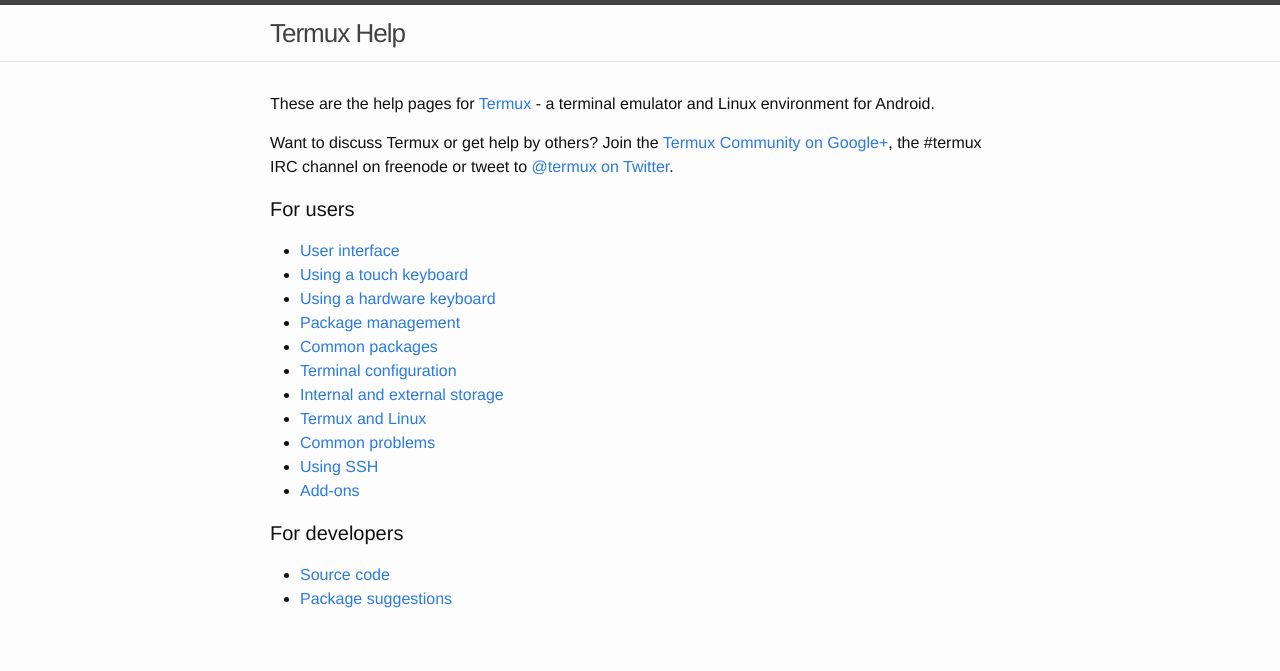
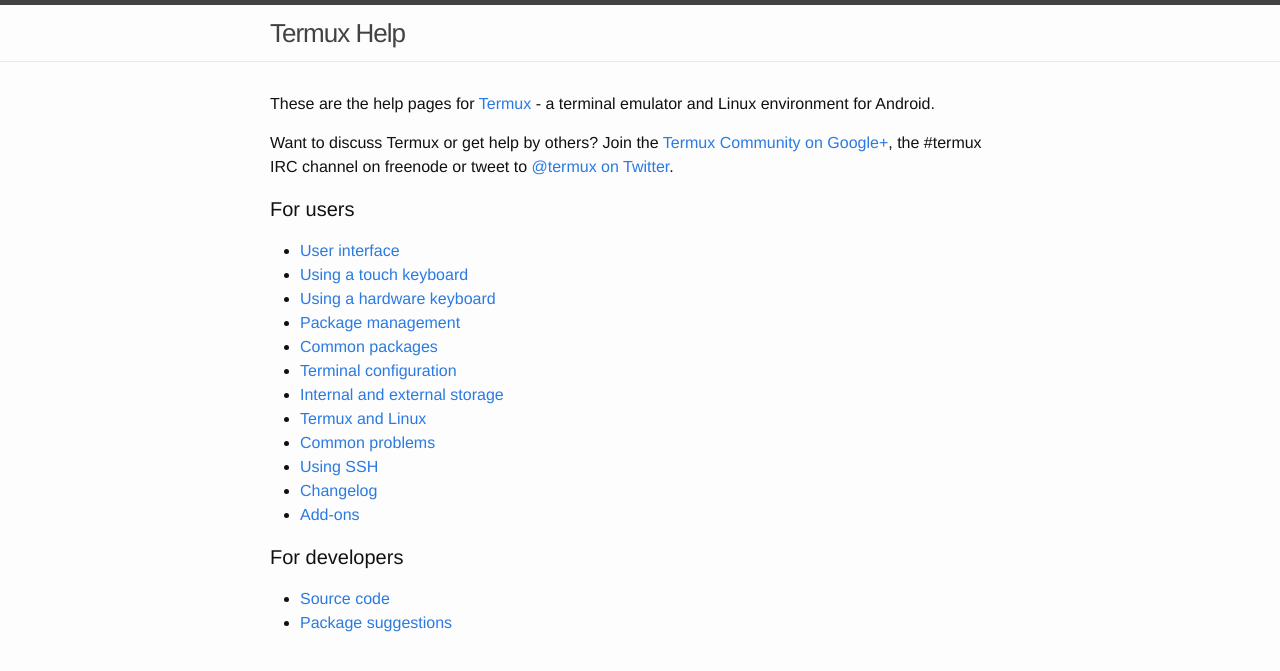
Before and after one commit to termux/termux.github.io, a Jekyll site: the page built from help.md, in a window 1280 px wide. Shown: the top 671 px of the page. Built offline with Jekyll 4.4.1, drawn with Linux system fonts in a browser that asks for light colours.

Commit message:
Add a changelog

```diff
--- a/help.md
+++ b/help.md
@@ -18,6 +18,7 @@
 - [Termux and Linux](linux.html)
 - [Common problems](common-problems.html)
 - [Using SSH](ssh.html)
+- [Changelog](changelog.html)
 - [Add-ons](add-ons.html)
 
 #### For developers
```
Also changed, not shown: changelog.md (added).
